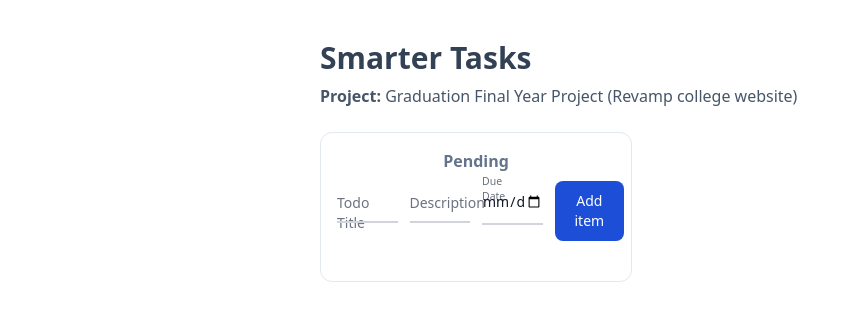
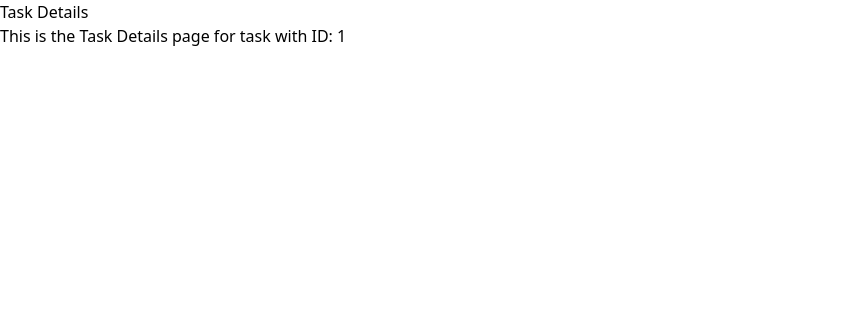
Before and after one commit to she-code/wd301, a React (Create React App) app in the folder smarter-tasks/: page /tasks/1 in a window 1280 px wide. Shown: the top 320 px of the page, without its empty margins (0-860 px from the left). Built offline with nearby package versions, Linux system fonts and the light colour scheme.

Commit message:
integrated routing

```diff
--- a/smarter-tasks/package.json
+++ b/smarter-tasks/package.json
@@ -10,8 +10,10 @@
     "@types/node": "^16.18.24",
     "@types/react": "^18.0.38",
     "@types/react-dom": "^18.0.11",
+    "@types/react-router-dom": "^5.3.3",
     "react": "^18.2.0",
     "react-dom": "^18.2.0",
+    "react-router-dom": "^6.11.0",
     "react-scripts": "5.0.1",
     "typescript": "^4.9.5",
     "web-vitals": "^2.1.4"
--- a/smarter-tasks/src/App.tsx
+++ b/smarter-tasks/src/App.tsx
@@ -1,11 +1,17 @@
 import React from "react";
+import { Routes, Route } from "react-router-dom";
+
 import TaskApp from "./TaskApp";
+import HomePage from "./HomePage";
+import TaskDetailsPage from "./TaskDetailsPage";
 
 function App() {
   return (
-    <div className="App">
-      <TaskApp />
-    </div>
+    <Routes>
+      <Route path="/" element={<HomePage />} />
+      <Route path="/tasks" element={<TaskApp />} />
+      <Route path="/tasks/:id" element={<TaskDetailsPage />} />
+    </Routes>
   );
 }
 
--- /dev/null
+++ b/smarter-tasks/src/HomePage.tsx
@@ -0,0 +1,13 @@
+// HomePage.tsx
+import React from "react";
+
+const HomePage: React.FC = () => {
+  return (
+    <div>
+      <h1>Task Manager</h1>
+      <p>Welcome to the Task Manager application!</p>
+    </div>
+  );
+};
+
+export default HomePage;
--- /dev/null
+++ b/smarter-tasks/src/TaskDetailsPage.tsx
@@ -0,0 +1,19 @@
+// TaskDetailsPage.tsx
+import React from "react";
+import { useParams } from "react-router-dom";
+
+interface TaskDetailsPageParams extends Record<string, string> {
+  id: string;
+}
+
+const TaskDetailsPage: React.FC = () => {
+  const { id } = useParams<TaskDetailsPageParams>();
+  return (
+    <div>
+      <h1>Task Details</h1>
+      <p>This is the Task Details page for task with ID: {id}</p>
+    </div>
+  );
+};
+
+export default TaskDetailsPage;
```
Also changed, not shown: smarter-tasks/src/index.tsx (+9 -8 lines), 2 other files (tests, documents, lock files or other folders).
